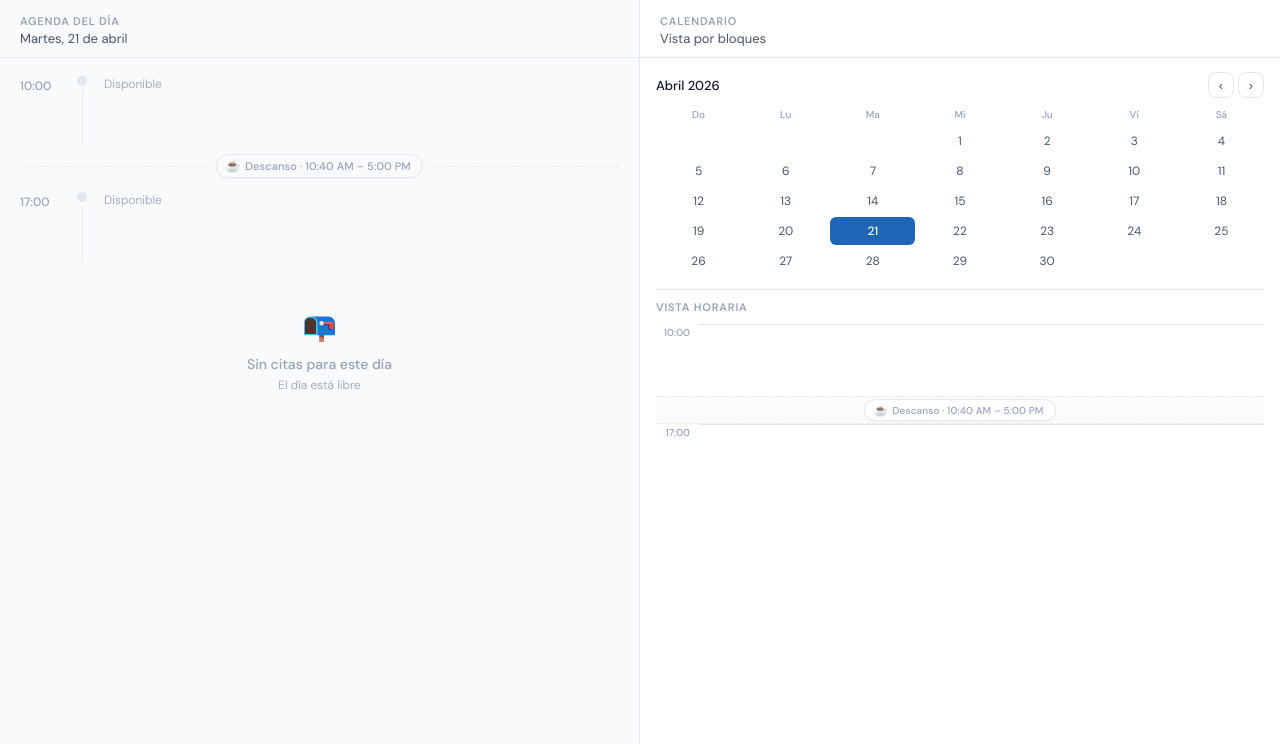
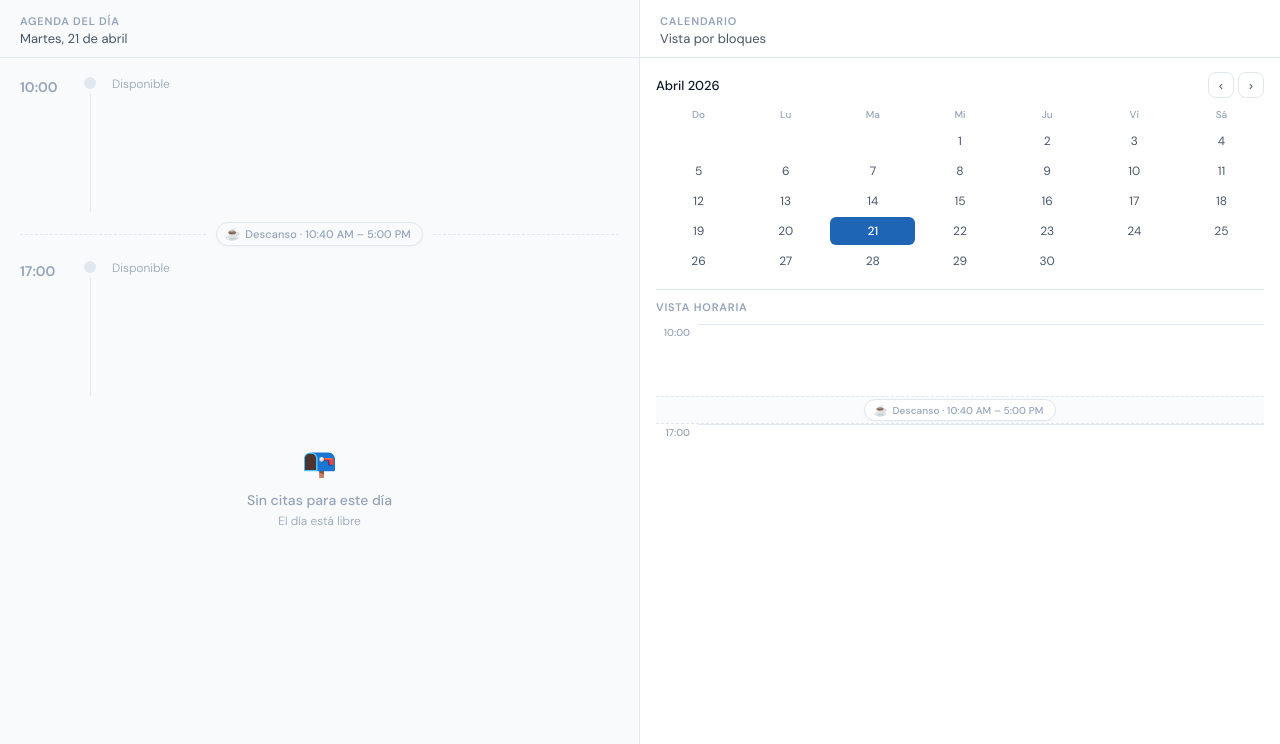
Before and after one commit to Erick-CamposA01247257/Chatbot-Dashboards, a Python web app: template templates/dashboard.html in a window 1280 px wide. Shown: the part 56-800 px from the top of the page. Run offline with Jinja, Linux system fonts and the light colour scheme; the template is opened without the code that fills it, so the values that code supplies are empty.

Commit message:
style: aumentar altura de filas en vista horaria para mejor legibilidad
Co-Authored-By: Claude Sonnet 4.6 <noreply@anthropic.com>

```diff
--- a/templates/dashboard.html
+++ b/templates/dashboard.html
@@ -176,11 +176,11 @@
         /* ── Timeline ── */
         .timeline { display: flex; flex-direction: column; }
 
-        .timeline-slot { display: flex; gap: 14px; min-height: 72px; }
-
-        .timeline-hora-col { width: 40px; flex-shrink: 0; padding-top: 2px; }
-
-        .timeline-hora { font-size: 12px; font-weight: 500; color: var(--texto-muted); text-align: right; }
+        .timeline-slot { display: flex; gap: 14px; min-height: 140px; }
+
+        .timeline-hora-col { width: 48px; flex-shrink: 0; padding-top: 4px; }
+
+        .timeline-hora { font-size: 14px; font-weight: 600; color: var(--texto-muted); text-align: right; }
 
         .timeline-linea-col {
             display: flex; flex-direction: column;
@@ -188,16 +188,16 @@
         }
 
         .timeline-punto {
-            width: 10px; height: 10px;
+            width: 12px; height: 12px;
             border-radius: 50%; background: var(--borde);
-            flex-shrink: 0; margin-top: 4px;
+            flex-shrink: 0; margin-top: 5px;
         }
 
         .timeline-punto.activo { background: var(--azul); }
 
         .timeline-linea { width: 1px; flex: 1; background: var(--borde); margin-top: 4px; }
 
-        .timeline-content { flex: 1; padding-bottom: 14px; }
+        .timeline-content { flex: 1; padding-bottom: 20px; }
 
         .cita-card {
             background: var(--surface);
```
